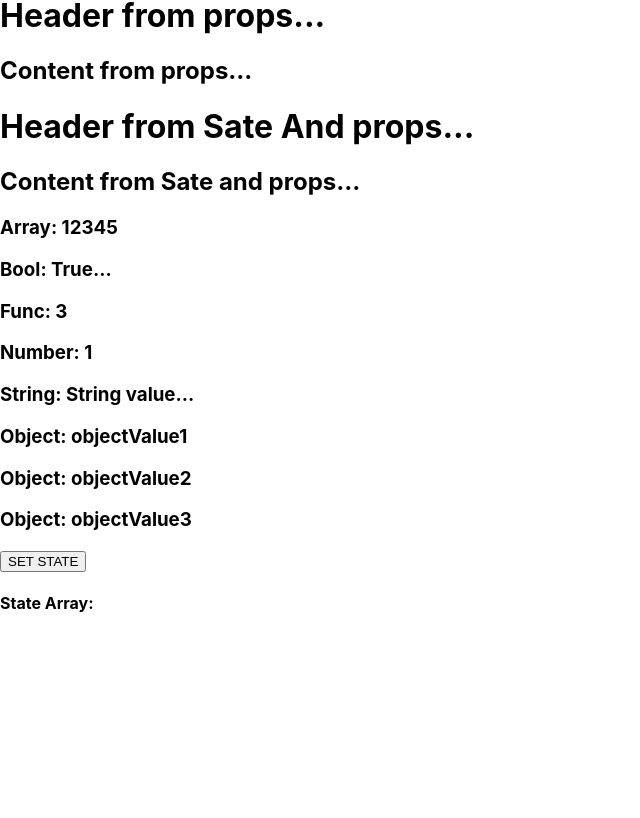
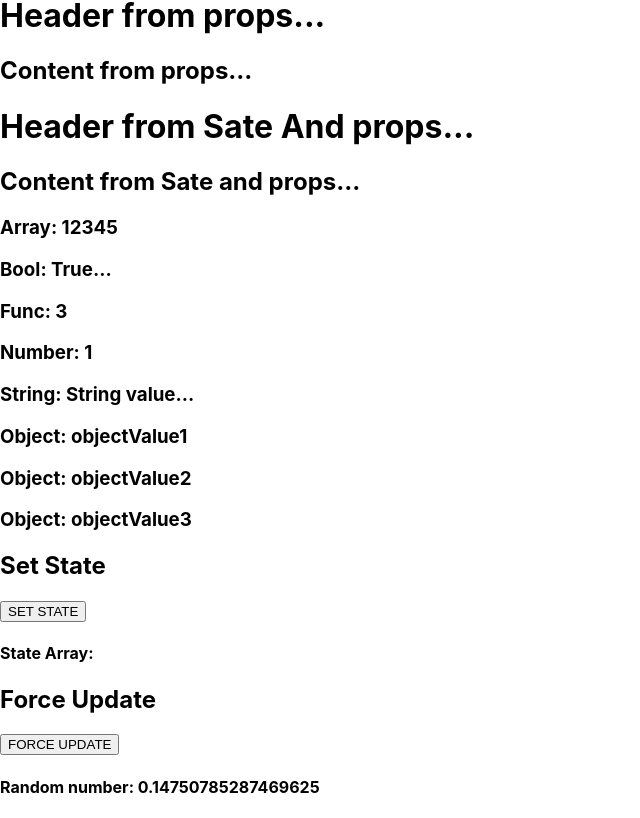
Before and after one commit to Khurramsidd/react-app, a React (Create React App) app: page / in a window 1280 px wide. Shown: the part 556-1374 px from the top of the page, without its empty margins (0-640 px from the left). Before the commit the page ends 1190 px from the top, so only its background shows below. Built offline with nearby package versions, Linux system fonts and the light colour scheme.

Commit message:
force update

```diff
--- a/package.json
+++ b/package.json
@@ -6,6 +6,7 @@
     "prop-types": "^15.7.2",
     "react": "^16.8.6",
     "react-dom": "^16.8.6",
+    "react-redux": "^7.1.0",
     "react-scripts": "3.0.1"
   },
   "scripts": {
--- a/src/App.jsx
+++ b/src/App.jsx
@@ -3,6 +3,7 @@ import Props from './learning/props.jsx'
 import StateAndProps from './learning/stateAndProps.jsx'
 import ValidatingProps from './learning/validatingProps.jsx'
 import SetState from './learning/setState.jsx'
+import ForceUpdate from './learning/forceUpdate.jsx'
 class App extends React.Component {
     render() {
         return (
@@ -13,6 +14,7 @@ class App extends React.Component {
                 <StateAndProps/>
                 <ValidatingProps/>
                 <SetState/>
+                <ForceUpdate/>
             </div>
         );
     }
--- /dev/null
+++ b/src/learning/forceUpdate.jsx
@@ -0,0 +1,32 @@
+import React from 'react';
+
+let heading;
+
+class ForceUpdate extends React.Component {
+    constructor() {
+        super();
+        heading = {
+            name: 'Force Update'
+        }
+        this.forceUpdateHandler = this.forceUpdateHandler.bind(this);
+    };
+
+    forceUpdateHandler() {
+        let fruits = ["Banana", "Orange", "Apple", "Mango", "Kiwi", "Force Update", "Force", "Update", "Random Number", "Random"];
+        heading.name = fruits.splice(Math.random() * 10, 1);
+
+        this.forceUpdate();
+    };
+
+    render() {
+        return (
+            <div>
+                <h2>{heading.name}</h2>
+                <button onClick={this.forceUpdateHandler}>FORCE UPDATE</button>
+                <h4>Random number: {Math.random()}</h4>
+            </div>
+        );
+    }
+}
+
+export default ForceUpdate;
--- a/src/learning/setState.jsx
+++ b/src/learning/setState.jsx
@@ -23,6 +23,7 @@ class SetState extends React.Component {
     render() {
         return (
             <div>
+                <h2>Set State</h2>
                 <button onClick = {this.setStateHandler}>SET STATE</button>
                 <h4>State Array: {this.state.data}</h4>
             </div>
```
Also changed, not shown: 1 other file (tests, documents, lock files or other folders).
